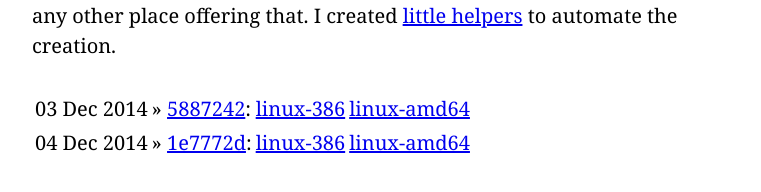
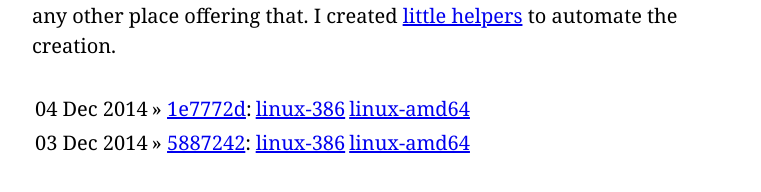
Before and after one commit to hanshasselberg/i0rek.github.io, a Jekyll site: the page built from consul-nightly/index.html, in a window 1280 px wide. Shown: the part 143-335 px from the top of the page, without its empty margins (258-1019 px from the left). Built offline with Jekyll 4.4.1, drawn with Linux system fonts in a browser that asks for light colours; Markdown is read by kramdown in place of the engine named in the settings; comment, search, counter and statistics services are not loaded; some of the changed lines change nothing that is shown.

Commit message:
latest first.

```diff
--- a/consul-nightly/index.html
+++ b/consul-nightly/index.html
@@ -3,10 +3,10 @@ layout: default
 xname: Consul Nightly Builds
 title: Consul Nightly Builds
 revisions:
+  - date: 04 Dec 2014
+    sha:  1e7772d570537fb651d554309c44865f56d291d1
   - date: 03 Dec 2014
     sha:  5887242db2ebaae6c6cb9dfe68bdf078f9c1eefd
-  - date: 04 Dec 2014
-    sha:  1e7772d570537fb651d554309c44865f56d291d1
 ---
 
 <br>
```
